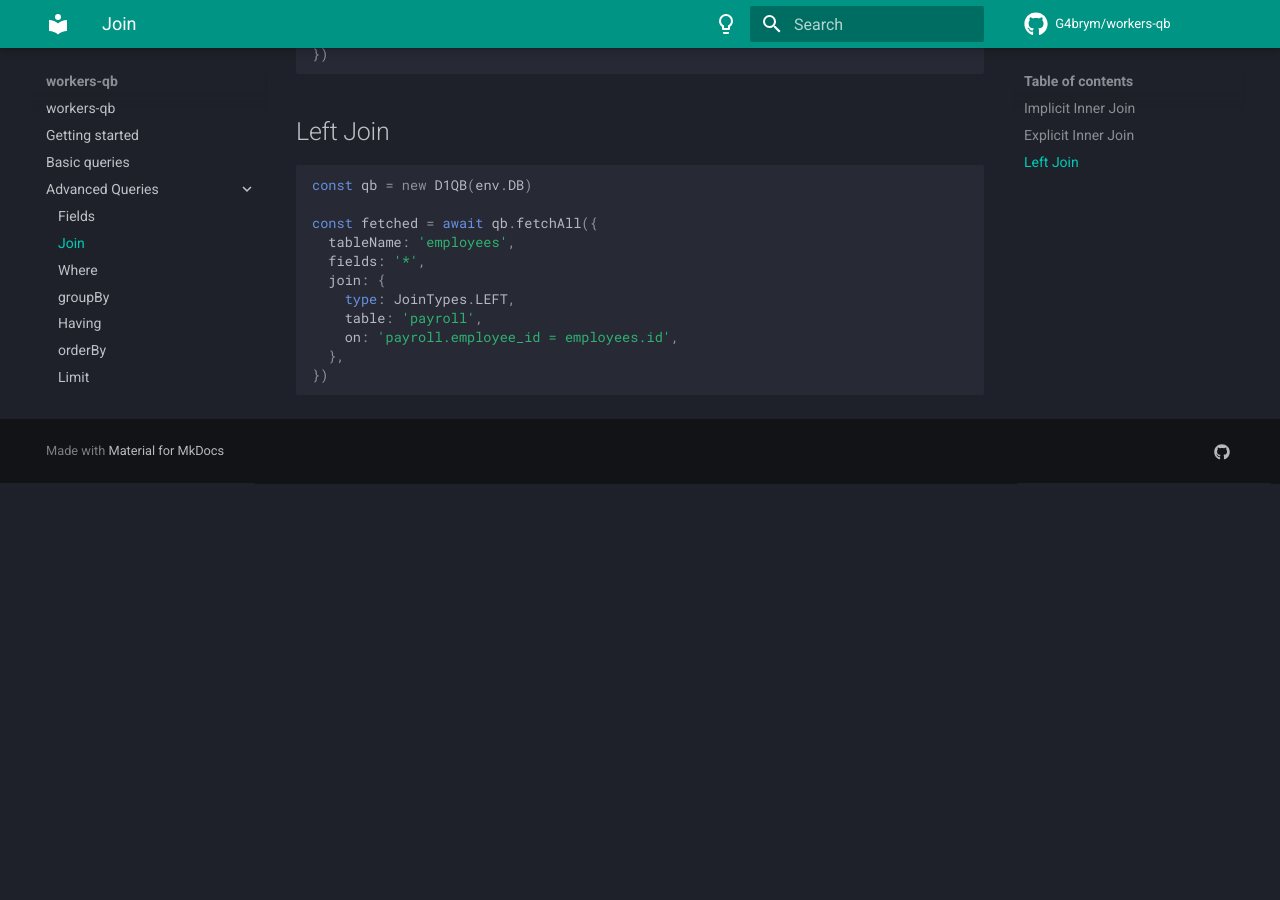
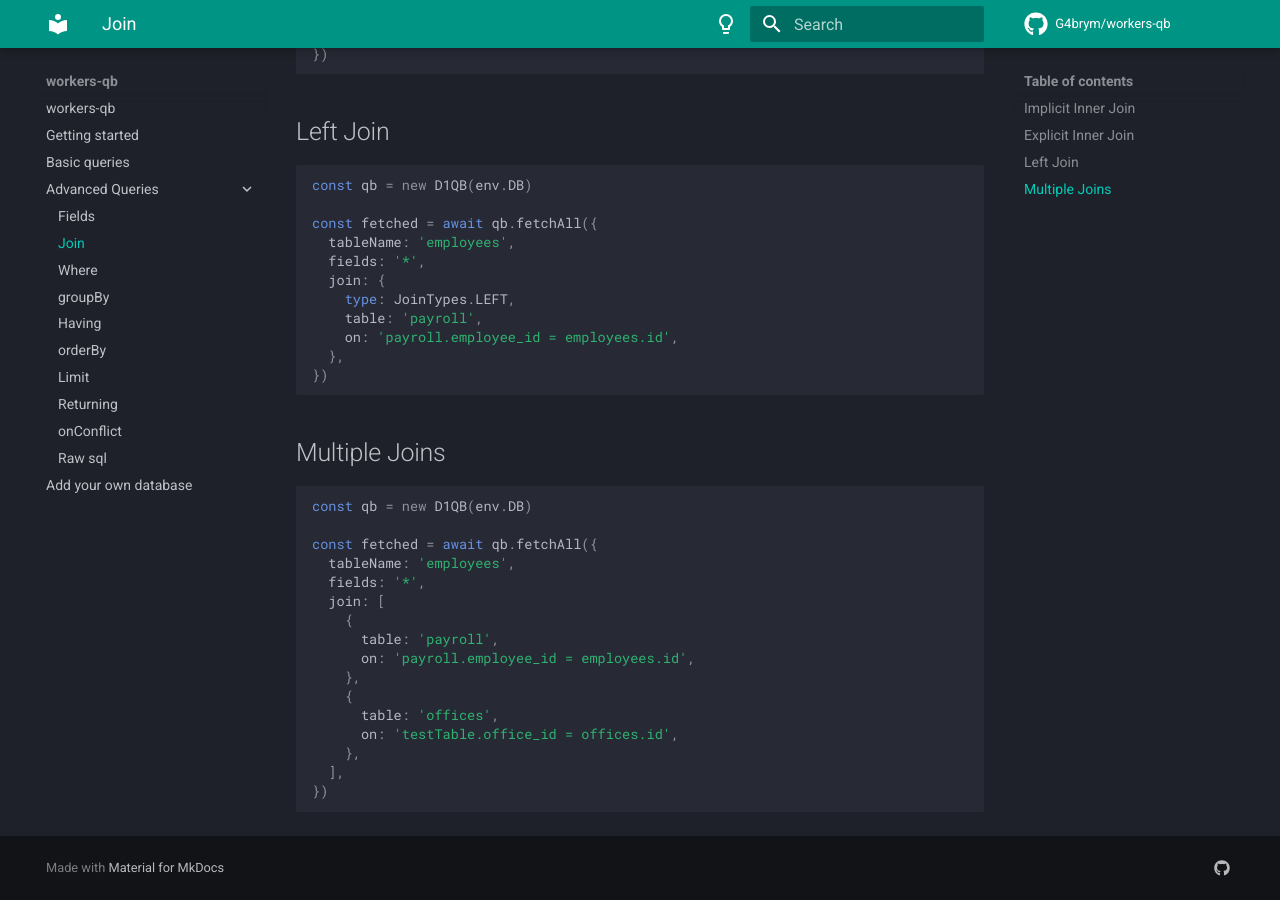
Before and after one commit to G4brym/workers-qb, an MkDocs documentation site: the page built from docs/pages/advanced-queries/join.md, in a window 1280 px wide and 900 px high, scrolled down 1099 px. Built offline with MkDocs 1.6.1 and Material for MkDocs 9.7.7, drawn with Linux system fonts in a browser that asks for light colours; comment, search, counter and statistics services are not loaded; before the commit the page ends 1582 px from its top, so only the background shows below that.

Commit message:
Add docs for multiple joins

````diff
--- a/docs/pages/advanced-queries/join.md
+++ b/docs/pages/advanced-queries/join.md
@@ -62,3 +62,24 @@ const fetched = await qb.fetchAll({
   },
 })
 ```
+
+## Multiple Joins
+
+```ts
+const qb = new D1QB(env.DB)
+
+const fetched = await qb.fetchAll({
+  tableName: 'employees',
+  fields: '*',
+  join: [
+    {
+      table: 'payroll',
+      on: 'payroll.employee_id = employees.id',
+    },
+    {
+      table: 'offices',
+      on: 'testTable.office_id = offices.id',
+    },
+  ],
+})
+```
````
Also changed, not shown: 1 other file.
